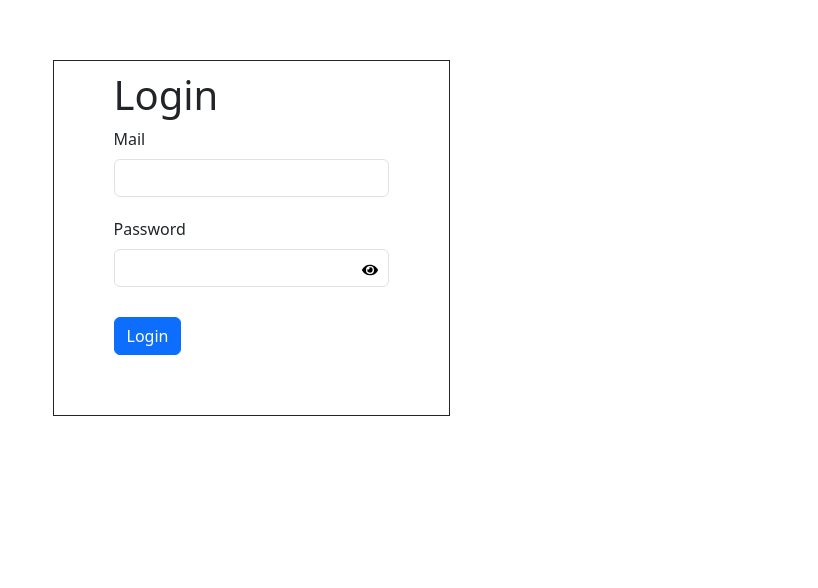
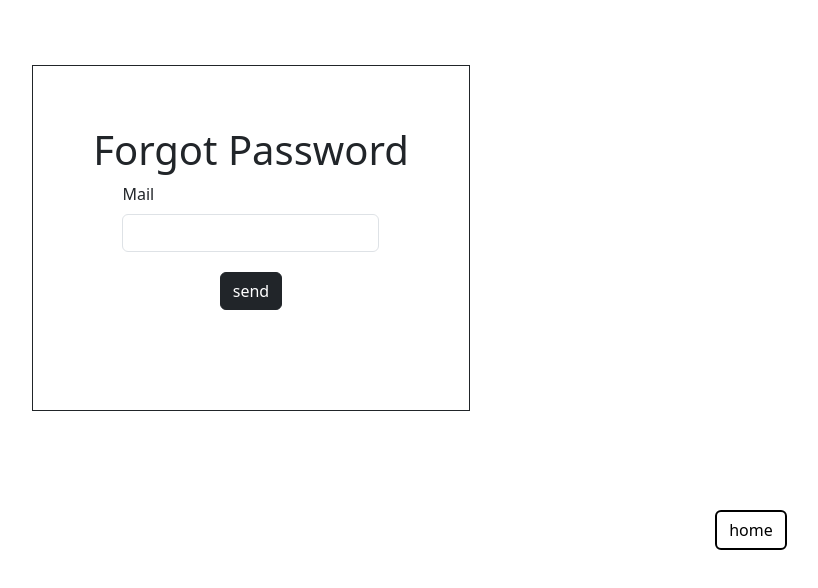
Before and after one commit to nico1612/login, a React (Vite) app: page /password in a window 1280 px wide. Before the commit this address led to /. Shown: the part 162-750 px from the top of the page, without its empty margins (389-1207 px from the left). Built offline with nearby package versions, Linux system fonts and the light colour scheme.

Commit message:
version 002

```diff
--- a/package.json
+++ b/package.json
@@ -10,12 +10,15 @@
     "preview": "vite preview"
   },
   "dependencies": {
+    "@hookform/resolvers": "^3.3.4",
     "bootstrap": "^5.3.3",
     "react": "^18.2.0",
     "react-dom": "^18.2.0",
+    "react-hook-form": "^7.51.4",
     "react-icons": "^5.2.1",
     "react-router-dom": "^6.23.0",
-    "router": "^1.3.8"
+    "router": "^1.3.8",
+    "yup": "^1.4.0"
   },
   "devDependencies": {
     "@types/react": "^18.0.37",
--- a/src/componentes/Login.css
+++ b/src/componentes/Login.css
@@ -1,41 +1,22 @@
-.divContainer {
+.flexContainer {
     display: flex;
     justify-content: center;
     align-items: center;
     height: 100vh;
 }
 
-.divGeneral {
+.flexGeneral {
     box-shadow: 0 0 0px rgba(0, 0, 0, 0.5);
     max-width: 500px; /* Modifica este valor según el tamaño deseado */
     padding: 60px; /* Añadido para separación del borde */
+    display: flex;
+    flex-direction: column;
+    justify-content: center;
+    align-items: center;
 }
 
-.inputMail{
-    position: relative;
-    bottom: 30px;
-}
-
-.labelMail{
-    position: relative;
-    bottom: 50px;
-}
-
-
-.inputPassword{
-    position: relative;
-    bottom: 30px;
-}
-
-.labelPassword{
-    position: relative;
-    left:70px;
-    bottom:20px;
-}
-
-.texto{
-    position: relative;
-    bottom: 50px;
+.inputMail, .labelMail, .inputPassword, .labelPassword, .texto, .linkRegistro {
+    margin-bottom: 20px;
 }
 
 .error {
@@ -67,3 +48,20 @@
 .password-input-container .toggle-password:focus {
     outline: none;
 }
+
+
+.volver{
+    position: relative;
+    left: 500px;
+    top:200px
+}
+
+
+.btn-volver {
+    border: 2px solid black;
+    color: black;
+}
+
+.btn-volver:hover{
+    border: 2px solid black;
+}
--- a/src/componentes/Login.jsx
+++ b/src/componentes/Login.jsx
@@ -1,95 +1,84 @@
 import React, { useState } from "react";
+import { useForm, Controller } from "react-hook-form";
+import { yupResolver } from "@hookform/resolvers/yup";
+import { Link } from "react-router-dom";
+import { FaEye, FaEyeSlash } from "react-icons/fa";
 import "./Login.css";
 import { validarUsuario } from "../helpers/login";
-import { Link } from "react-router-dom"
-
-import { FaEye, FaEyeSlash } from "react-icons/fa";
+import { schema } from "../schema/validations";
 
 export const Login = () => {
-    const [correo, setCorreo] = useState("");
-    const [password, setPassword] = useState("");
-    const [emailError, setEmailError] = useState("");
-    const [passwordError, setPasswordError] = useState("");
   const [showPassword, setShowPassword] = useState(false);
+  const [mailError,setMailError]=useState('')
+  const [passwordError,setPasswordError]=useState('')
 
-    const onInputChange = (value, setValue, setError) => {
-        setValue(value);
-        if (correo.trim() === '') {
-            setEmailError('Por favor, ingresa tu correo electrónico.')
-            return
+  const { handleSubmit, formState: { errors }, control } = useForm({
+    resolver: yupResolver(schema),
+    mode: 'onBlur',
+    defaultValues: {
+      correo: '',
+      password: ''
     }
+  });
 
-        const emailRegex = /^[^\s@]+@[^\s@]+\.[^\s@]+$/;
-        if (!correo.match(emailRegex)) {
-            setEmailError('Por favor, ingresa una dirección de correo electrónico válida.')
-            return
-        }
-        setError("");
-
-    };
-
-    const handlePasswordChange = (value) => {
-        setPassword(value);
-
-        if (password.trim() === '') {
-            setPasswordError('Por favor ingrese su contraseña.')
-            return
-        }
-
-        const passwordRegex = /^(?=.*[A-Z])(?=.*[!@#$%^&*])(?=.*[0-9a-zA-Z]).{7,}$/;
-        if (!password.match(passwordRegex)) {
-            setPasswordError('La contraseña debe ser alfanumérica, con al menos una letra mayúscula, un carácter especial y password mayor a 8.')
-            return
-        }
-        setPasswordError("");
+  const onSubmit = (data) => {
+    validarUsuario(data.correo, data.password,setMailError,setPasswordError);
   };
 
   const togglePasswordVisibility = () => {
-        setShowPassword(!showPassword)
-    }
-
-    const handleSubmit = () => {
-        if(emailError!=='' || passwordError!==''){
-            return
-        }else{
-            validarUsuario(correo,password,setEmailError,setPasswordError)
-        }
-    }
+    setShowPassword(!showPassword);
+  };
 
   return (
-        <div className="divContainer">
-            <div className="divGeneral border border-dark">
+    <div className="flexContainer">
+      <div className="flexGeneral border border-dark">
         <h1 className="texto">Login</h1>
-                {/*<span>New Here? </span> <Link to="/register">Register</Link>*/}
+        <div className="linkRegistro"> New Here? <Link to="/register">Register</Link></div>
+        <form onSubmit={handleSubmit(onSubmit)}>
           <div className="labelMail">
             <label className="form-label">Mail</label>
+            <Controller
+              name="correo"
+              control={control}
+              render={({ field }) => (
                 <input
+                  {...field}
                   type="email"
-                        className={`form-control ${emailError ? "input-error" : ""}`}
-                        value={correo}
-                        onChange={(e) => onInputChange(e.target.value, setCorreo, setEmailError)}
+                  className={`form-control ${errors.correo ? "input-error" : ""}`}
                 />
-                    {emailError && <div className="error">{emailError}</div>}
+              )}
+            />
+            {errors.correo && <div className="error">{errors.correo.message}</div>}
+            {mailError &&<div className="error">{mailError}</div> }
           </div>
           <div className="inputPassword">
             <label className="form-label">Password</label>
             <div className="password-input-container">
+              <Controller
+                name="password"
+                control={control}
+                render={({ field }) => (
                   <input
+                    {...field}
                     type={showPassword ? "text" : "password"}
-                            className={`form-control ${passwordError ? "input-error" : ""}`}
+                    className={`form-control ${errors.password ? "input-error" : ""}`}
                     aria-describedby="passwordHelpBlock"
-                            value={password}
-                            onChange={(e) => handlePasswordChange(e.target.value)}
+                  />
+                )}
               />
               <button type="button" className="toggle-password" onClick={togglePasswordVisibility}>
                 {showPassword ? <FaEyeSlash /> : <FaEye />}
               </button>
             </div>
-                    {passwordError && <div className="error">{passwordError}</div>}
+            {errors.password && <div className="error">{errors.password.message}</div>}
+            {passwordError!=='' &&<div className="error">{passwordError}</div> }
           </div>
-                <button className="btn btn-primary" onClick={handleSubmit}>Login</button>
-                {/*<span>forgot your </span> <Link to="/password">password</Link>*/}
+          <button type="submit" className="btn btn-dark left">Login</button>
+        </form>
+        <div className="left2">
+          Forgot your <Link to="/password">password</Link>?
         </div>
       </div>
-    )
-}
+    </div>
+  );
+};
--- /dev/null
+++ b/src/componentes/RecordarPassword.jsx
@@ -0,0 +1,31 @@
+import { useState } from "react"
+import { useNavigate } from "react-router-dom"
+
+export const RecordarPassword=()=>{
+    const [correo,setCorreo]=useState('')
+    const navigate =useNavigate()
+    const handleSubmit=()=>{
+
+    }
+    const volver=()=>{
+        navigate("/")
+    }
+    return(
+        <div className="flexContainer">
+            <div className="flexGeneral border border-dark">
+                <h1>Forgot Password</h1>
+                <div className="labelMail">
+                    <label className="form-label">Mail</label>
+                    <input
+                        type="email"
+                        className={`form-control`}
+                        value={correo}
+                        onChange={(e) => setCorreo(e.target.value)}
+                    />
+                </div>
+                <button className="btn btn-dark" onClick={handleSubmit}>send</button>
+                <button className="btn volver btn-volver" onClick={volver}>home</button>
+            </div>
+        </div>
+    )
+}
--- a/src/helpers/login.js
+++ b/src/helpers/login.js
@@ -13,24 +13,27 @@ const usuarios=[
     }
 ]
 
-export const validarUsuario=(mail,password,setMailError,setPasswordError)=>{
-   let aux1=false
-   let aux2=false
+export const validarUsuario = (mail, password, setMailError, setPasswordError) => {
+    let mailValid = false
+    let passwordValid = false
 
-    usuarios.map(usuario=>{
-        if(usuario.mail===mail){
-        aux1= true
-        }else{
-            setMailError('mail incorrecto')
+    usuarios.forEach(usuario => {
+        if (usuario.mail === mail) {
+            mailValid = true
         }
-        if(usuario.password===password){
-            aux2=true
-        }else{
-            setPasswordError('password incorrecto')
+        if (usuario.password === password) {
+            passwordValid = true
+        }
+        if (mailValid && passwordValid) {
+            return
         }
     })
-    if(aux1 && aux2){
+
+    if (mailValid && passwordValid) {
         setMailError('')
-        setMailError('')
+        setPasswordError('')
+    } else {
+        setMailError('mail incorrecto')
+        setPasswordError('password incorrecto')
     }
 }
--- a/src/router/router.jsx
+++ b/src/router/router.jsx
@@ -1,12 +1,14 @@
 import { Navigate, Route, Routes } from "react-router-dom"
 import { Login } from "../componentes/Login"
 import { Registro } from "../componentes/registro"
+import { RecordarPassword } from "../componentes/RecordarPassword"
 
 export const Router = () => {
   return (
         <Routes>
-          <Route path="/" element={<Login/>} />
-          <Route path="/register" element={<Registro/>} />
+          <Route path="/" element={<Login/>}/>
+          <Route path="/register" element={<Registro/>}/>
+          <Route path="/password" element={<RecordarPassword/>}/>
           <Route path="/*" element={<Navigate to="/" />} />
         </Routes>
   )
--- /dev/null
+++ b/src/schema/validations.js
@@ -0,0 +1,15 @@
+import * as yup from "yup"
+
+const passwordRegex = /^(?=.*[A-Z])(?=.*[!@#$%^&*])(?=.*[0-9a-zA-Z]).{7,}$/;
+const emailRegex = /^[^\s@]+@[^\s@]+\.[^\s@]+$/;
+
+export const schema = yup.object().shape({
+    correo: yup
+        .string()
+        .matches(emailRegex, "Por favor, ingresa una dirección de correo electrónico válida.")
+        .required("Por favor, ingresa tu correo electrónico."),
+    password: yup
+        .string()
+        .matches(passwordRegex, "La contraseña debe ser alfanumérica, con al menos una letra mayúscula, un carácter especial y mayor a 8.")
+        .required("Por favor ingrese su contraseña."),
+});
```
Also changed, not shown: src/componentes/registro.jsx (+28 -16 lines), 1 other file (tests, documents, lock files or other folders). Lines whose indentation alone changed are shown as unchanged.
